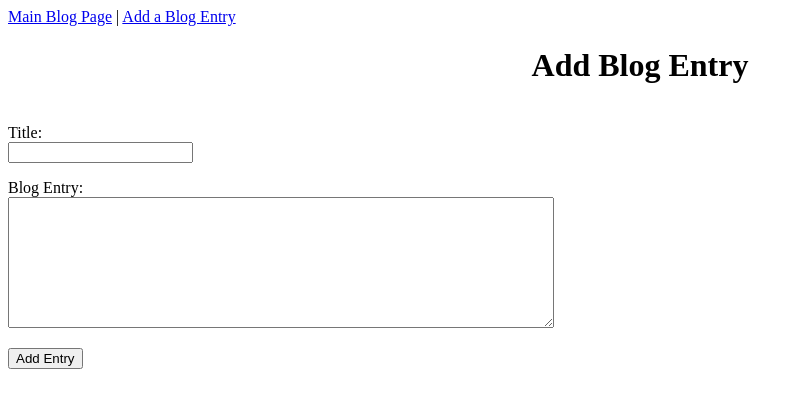
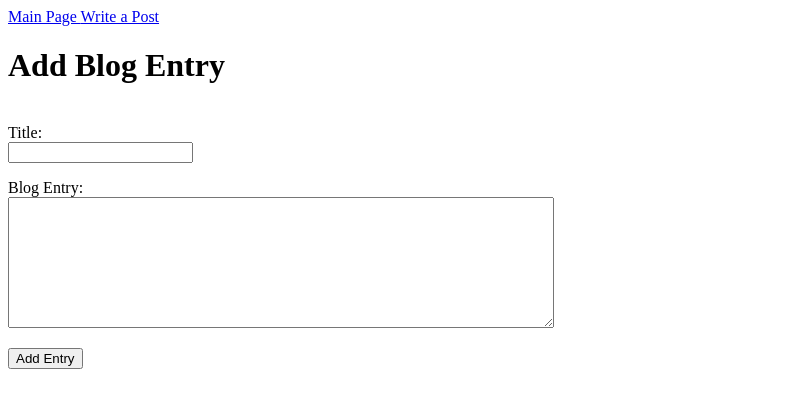
Before and after one commit to pruittshereeba/build-a-blog, a Flask app: page /newpost in a window 1280 px wide. Shown: the top 408 px of the page, without its empty margins (0-802 px from the left). Run offline with Flask 2, Linux system fonts and the light colour scheme.

Commit message:
initial commit

```diff
--- a/main.py
+++ b/main.py
@@ -1,11 +1,13 @@
-from flask import Flask, request, redirect, render_template
+from flask import Flask, request, redirect, render_template,flash
 from flask_sqlalchemy import SQLAlchemy
+
 
 app = Flask(__name__)
 app.config['DEBUG'] = True
 app.config['SQLALCHEMY_DATABASE_URI'] = 'mysql+pymysql://build-a-blog:building@localhost:3306/build-a-blog'
 app.config['SQLALCHEMY_ECHO'] = True
 db = SQLAlchemy(app)
+
 
 class Blog(db.Model):
 
@@ -17,22 +19,20 @@ class Blog(db.Model):
         self.title = title
         self.body = body
 
+posts = []
 
-@app.route('/')
-def index():
-    return redirect('/blog')
+@app.route('/blog', methods=['POST', 'GET'])
+def blog():
+    post_id = request.args.get('id')
+    title = "Build a Blog"
 
-
-@app.route('/blog')
-def blog():
-    blog_id = request.args.get('id')
-
-    if blog_id == None:
-        posts = Blog.query.all()
-        return render_template('blog.html', posts=posts, title='Build-a-blog')
+    if post_id:
+        blog = Blog.query.filter_by(id = post_id).all()
+        # title = blog.title
+        return render_template('blog.html', title = title, blog = blog, post_id = post_id)
     else:
-        post = Blog.query.get(blog_id)
-        return render_template('entry.html', post=post, title='Blog Entry')
+        blog = Blog.query.order_by(Blog.id.desc()).all()
+        return render_template('index.html', title = title, blog = blog)
 
 
 @app.route('/newpost', methods=['POST', 'GET'])
--- a/templates/base.html
+++ /dev/null
@@ -1,24 +0,0 @@
-<!DOCTYPE html>
-<html>
-<head>
-    <title>{{title}}</title>
-    <style>
-        h1{
-            text-align: center;
-        }
-        .error{
-            color: purple;
-        }
-    </style>
-</head>
-<body>
-    <nav>
-        <a href="/blog">Main Blog Page</a> |
-        <a href="/newpost">Add a Blog Entry</a>
-    </nav>
-
-    {% block content %}
-    {% endblock %}
-
-</body>
-</html>
--- a/templates/blog.html
+++ b/templates/blog.html
@@ -2,23 +2,25 @@
 <html>
 <head>
     <title>{{title}}</title>
-    <style>
-        h1{
-            text-align: center;
-        }
-        .error{
-            color: purple;
-        }
-    </style>
 </head>
 <body>
-    <nav>
-        <a href="/blog">Main Blog Page</a> |
-        <a href="/newpost">Add a Blog Entry</a>
-    </nav>
-
+<div id="navigation">
+        <a href="/blog">  Main Page  </a>
+        <a href="/newpost">  Write a Post  </a>
+</div>
+<div>
+    {% with messages = get_flashed_messages(with_categories = True) %}
+        <ul>
+        {% for category, message in messages %}
+            <li>{{message}}</li>
+        {% endfor %}
+        </ul>
+    {% endwith %}
+</div>
+<div>
     {% block content %}
     {% endblock %}
+</div>
 
 </body>
 </html>
--- a/templates/newpost.html
+++ b/templates/newpost.html
@@ -1,4 +1,4 @@
-{% extends "base.html" %}
+{% extends "blog.html" %}
 
 {% block content %}
     <h1>Add Blog Entry</h1>
@@ -6,7 +6,7 @@
     <form method='post'>
         <label>Title:
             <br>
-            <input type="text" name='blog-title' value="{{blog_title}}">
+            <input type="text" name='blog-title' value="{{blog}}">
         </label>
         <p class="error">{{title_error}}</p>
         <label>Blog Entry:
```
Also changed, not shown: templates/entry.html (deleted, +0 -8 lines), templates/index.html (added, +16 -0 lines).
